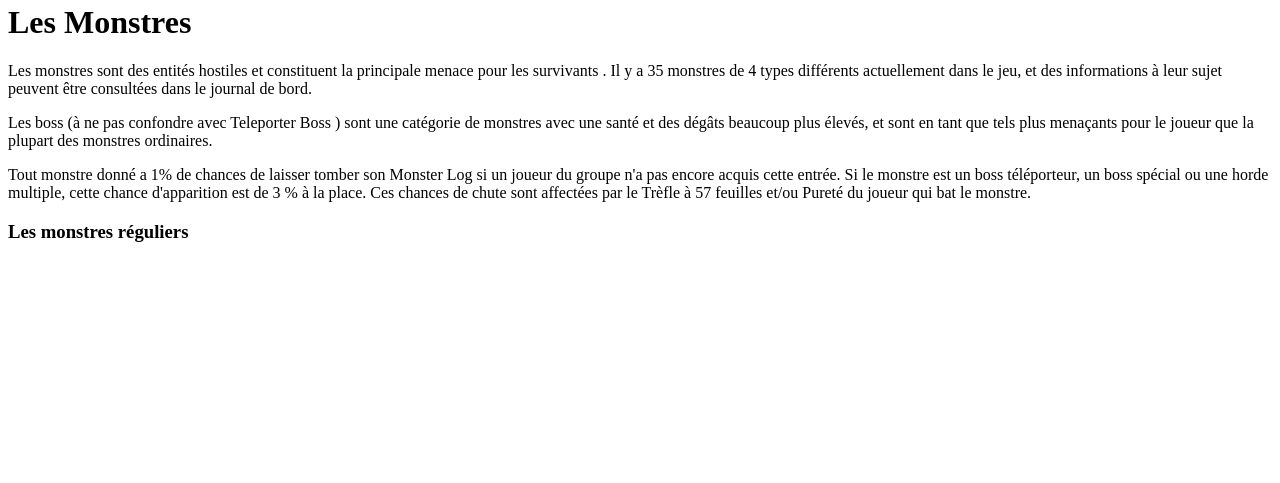
After one commit to PaulRoumy/RiskOfRainWiki, a Symfony app: template templates/monstre.html.twig in a window 1280 px wide. The commit adds this page. Shown: the part 148-631 px from the top of the page. Run offline with Twig, Linux system fonts and the light colour scheme; the template is opened without the code that fills it, so the values that code supplies are empty; some libraries are stand-ins or nearby versions.

Commit message:
Page monstre

```diff
--- a/templates/base.html.twig
+++ b/templates/base.html.twig
@@ -1,40 +1,48 @@
 <!DOCTYPE html>
 <html>
 	<style>
-    .navBar{
+		.navBar {
 			width: 50%;
 			height: 75px;
 			display: flex;
 			margin-left: 25%;
-    margin-bottom:2%;
-    margin-top:4%;
+			margin-bottom: 2%;
+			margin-top: 4%;
 			justify-content: space-around;
 			align-items: center;
 			border-top: solid 1px;
 			color: white;
 		}
 
-    .navLogo{
-    height:100%;
+		.navLogo {
+			height: 100%;
 		}
-    .navButton{
-        border:none;
+		.navButton {
+			border: none;
 			font-size: 16px;
-        color:rgb(217,235,236);
-        background-color: rgba(2,2,2,0);
+			color: rgb(217, 235, 236);
+			background-color: rgba(2, 2, 2, 0);
 		}
-    .navButton:hover{
-        border:none;
+		.navButton:hover {
+			border: none;
 			font-size: 16px;
-        color:white;
-        background-color: rgba(2,2,2,0);
+			color: white;
+			background-color: rgba(2, 2, 2, 0);
 		}
 	</style>
 	<nav class="navBar">
 		<img class='navLogo' src="https://upload.wikimedia.org/wikipedia/en/c/c1/Risk_of_Rain_2.jpg">
-        <a href="{{path('home')}}"><button class='navButton'>Home</button></a></li>
-		<a href=""><button class='navButton'>Monsters</button></a>
-		<a href=""><button class='navButton'>Biome</button></a>
-		<a href=""><button class='navButton'>Items</button></a>
-    </nav>
-</html>
+		<a href="{{path('home')}}">
+			<button class='navButton'>Home</button>
+		</a>
+	</li>
+	<a href="{{path('monstre')}}">
+		<button class='navButton'>Monsters</button>
+	</a>
+	<a href="">
+		<button class='navButton'>Biome</button>
+	</a>
+	<a href="">
+		<button class='navButton'>Items</button>
+	</a>
+</html></nav></html>
--- /dev/null
+++ b/templates/monstre.html.twig
@@ -0,0 +1,31 @@
+{% include 'base.html.twig' %}
+
+
+{% block body %}
+	<style></style>
+	<div class='containt'>
+		<div class='pagePres'>
+			<h1>Les Monstres</h1>
+
+			<p>Les monstres sont des entités hostiles et constituent la principale menace pour les survivants .
+															 Il y a 35 monstres de 4 types différents actuellement dans le jeu, et des informations à leur sujet peuvent être consultées dans le journal de bord.
+			</P>
+
+			<p>
+				Les boss (à ne pas confondre avec Teleporter Boss ) sont une catégorie de monstres avec une santé et des dégâts beaucoup plus élevés,
+												            et sont en tant que tels plus menaçants pour le joueur que la plupart des monstres ordinaires.</p>
+
+			<p>Tout monstre donné a 1% de chances de laisser tomber son Monster Log si un joueur du groupe n'a pas encore acquis cette entrée. Si le monstre est un boss téléporteur,
+																                 un boss spécial ou une horde multiple, cette chance d'apparition est de 3 % à la place.
+																                Ces chances de chute sont affectées par le Trèfle à 57 feuilles et/ou Pureté du joueur qui bat le monstre.</p>
+		</div>
+
+		<div>
+			<h3>
+				Les monstres réguliers</h3>
+
+		</div>
+	</div>
+
+
+{% endblock %}
```
Also changed, not shown: src/Controller/MonstreController.php (added, +18 -0 lines), 1 other file. Lines whose indentation alone changed are shown as unchanged.
